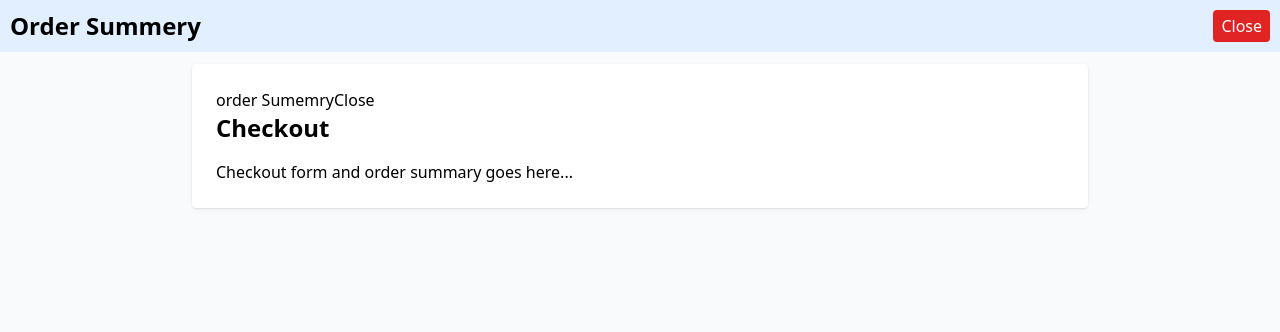
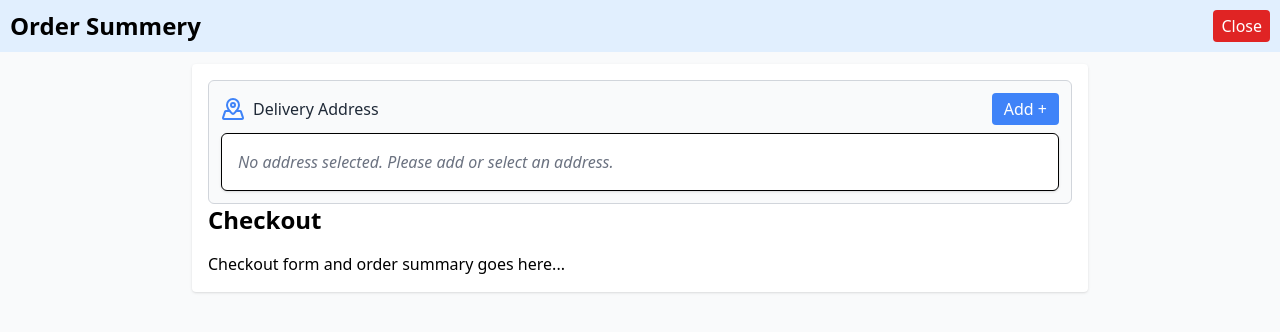
Before and after one commit to fyzsrd/NutrifyStore, a React (Vite) app: page /checkout in a window 1280 px wide. Shown: the top 332 px of the page. Built offline with nearby package versions, Linux system fonts and the light colour scheme; no server answers.

Commit message:
feat:checkOut Adrres Box

```diff
--- a/src/layouts/CheckOutLayout.jsx
+++ b/src/layouts/CheckOutLayout.jsx
@@ -1,5 +1,4 @@
 import React from 'react'
-import { useSelector } from 'react-redux'
 import { Outlet, useNavigate } from 'react-router-dom'
 
 const CheckOutLayout = () => {
--- /dev/null
+++ b/src/pages/checkOut/components/CheckOutAddressModal.jsx
@@ -0,0 +1,36 @@
+import React from 'react'
+
+const CheckOutAddressModal = ({ addresses, onClose, onSelect }) => {
+  return (
+    <div className="fixed inset-0 flex items-center justify-center bg-black/40 z-50">
+      <div className="bg-white p-4 rounded-lg w-full max-w-lg shadow-lg relative">
+        <h2 className="text-xl font-bold mb-4">Select Delivery Address</h2>
+        <button
+          className="absolute top-3 right-4 text-gray-500 hover:text-black"
+          onClick={onClose}
+        >
+          ✕
+        </button>
+
+        <div className="space-y-3 max-h-[400px] overflow-y-auto">
+          {addresses.map((addr) => (
+            <div
+              key={addr._id}
+              onClick={() => onSelect(addr)}
+              className="border rounded-md p-3 hover:border-blue-500 cursor-pointer"
+            >
+              <p className="font-semibold">
+                {addr.firstName} {addr.lastName}
+              </p>
+              <p>{addr.addressLine}</p>
+              <p>{addr.city}, {addr.state} - {addr.pincode}</p>
+              <p>Phone: {addr.mobileNumber}</p>
+            </div>
+          ))}
+        </div>
+      </div>
+    </div>
+  )
+}
+
+export default CheckOutAddressModal
--- /dev/null
+++ b/src/pages/checkOut/components/CheckOutAdressBox.jsx
@@ -0,0 +1,54 @@
+import { MapPinned } from 'lucide-react'
+import React from 'react'
+
+const CheckOutAdressBox = ({ address, onAdd, onChange, isLoading }) => {
+  return (
+    <div className="border p-3 rounded-md border-gray-300 bg-gray-50 flex flex-col gap-2">
+      <div className="flex justify-between items-center">
+        <div className="flex items-center gap-2">
+          <MapPinned className="text-blue-500 w-6 h-6" />
+          <h2 className="font-medium text-gray-800 text-base">
+            Delivery Address
+          </h2>
+        </div>
+        <button
+          onClick={onAdd}
+          className="bg-blue-500 px-3 py-1 rounded-sm text-white hover:bg-blue-600 transition"
+        >
+          Add +
+        </button>
+      </div>
+
+      <div className="border rounded-md p-4 bg-white shadow-sm hover:shadow-md transition cursor-pointer">
+        {isLoading ? (
+          <p className="text-gray-500 italic">Loading address...</p>
+        ) : address ? (
+          <div>
+            <h3 className="text-lg font-semibold text-gray-800 mb-1">
+              {address.firstName} {address.lastName}
+            </h3>
+            <p className="text-gray-600">{address.addressLine}</p>
+            <p className="text-gray-600">
+              {address.city}, {address.state} - {address.pincode}
+            </p>
+            <p className="text-gray-600">Phone: {address.mobileNumber}</p>
+            <div className="flex justify-end mt-2">
+              <button
+                onClick={onChange}
+                className="px-2 py-0.5 bg-blue-500 text-white rounded-sm hover:bg-blue-600 transition"
+              >
+                Change
+              </button>
+            </div>
+          </div>
+        ) : (
+          <p className="text-gray-500 italic">
+            No address selected. Please add or select an address.
+          </p>
+        )}
+      </div>
+    </div>
+  )
+}
+
+export default CheckOutAdressBox
--- a/src/pages/checkOut/pages/CheckOutPage.jsx
+++ b/src/pages/checkOut/pages/CheckOutPage.jsx
@@ -1,15 +1,42 @@
-import React from 'react'
+import React, { useEffect, useState } from 'react'
+import CheckOutAdressBox from '../components/CheckOutAdressBox'
+import { useGetAddressesQuery } from '../../../features/profile/api/profileApi'
+import CheckOutAddressModal from '../components/CheckOutAddressModal'
 
 const CheckOutPage = () => {
+   const { data: addressData = [], isLoading } = useGetAddressesQuery()
+  const [selectedAddress, setSelectedAddress] = useState(null)
+  const [isModalOpen, setIsModalOpen] = useState(false)
+
+  // pick default address once data loads
+  useEffect(() => {
+    const defaultAddr = addressData.find((a) => a.defaultAddress)
+    if (defaultAddr) setSelectedAddress(defaultAddr)
+  }, [addressData])
   return (
-     <div className="max-w-4xl mx-auto bg-white p-6 rounded shadow">
-        <div className='flex'>
-            <h1>order Sumemry</h1>
-            <button>Close</button>
+     <div className="max-w-4xl mx-auto bg-white p-4 rounded shadow">
+        <div>
+          <CheckOutAdressBox
+          address={selectedAddress}
+          onAdd={() => console.log('Open add address form')}
+        onChange={() => setIsModalOpen(true)}
+        isLoading={isLoading}
+           />
         </div>
       <h1 className="text-2xl font-bold mb-4">Checkout</h1>
       {/* Implement checkout form / summary here */}
       <p>Checkout form and order summary goes here...</p>
+
+      {isModalOpen && (
+        <CheckOutAddressModal
+        addresses={addressData}
+         onClose={() => setIsModalOpen(false)}
+        onSelect={(addr)=>{
+          setSelectedAddress(addr),
+          setIsModalOpen(false)
+        }}
+        />
+      )}
     </div>
   )
 }
```
